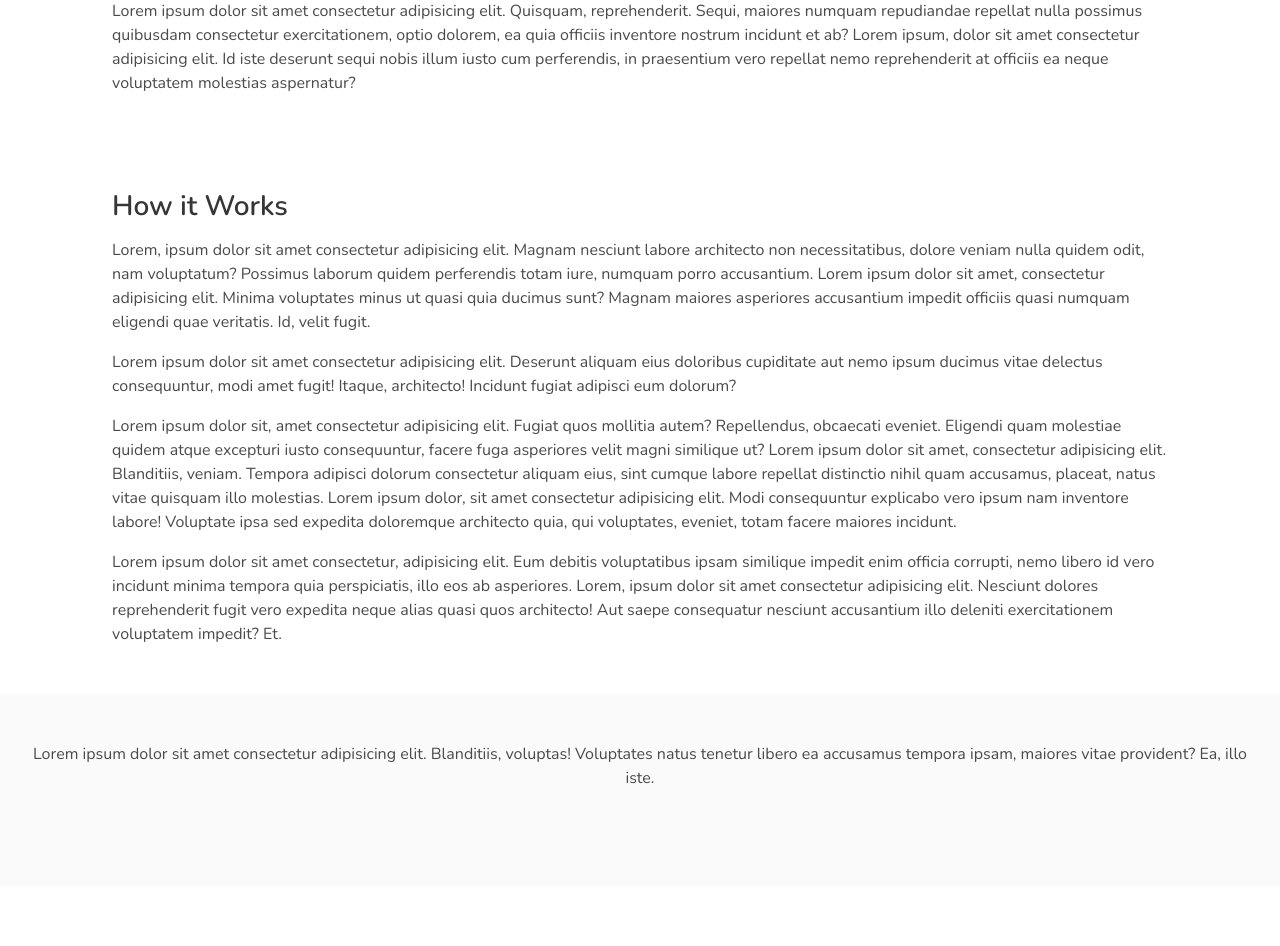
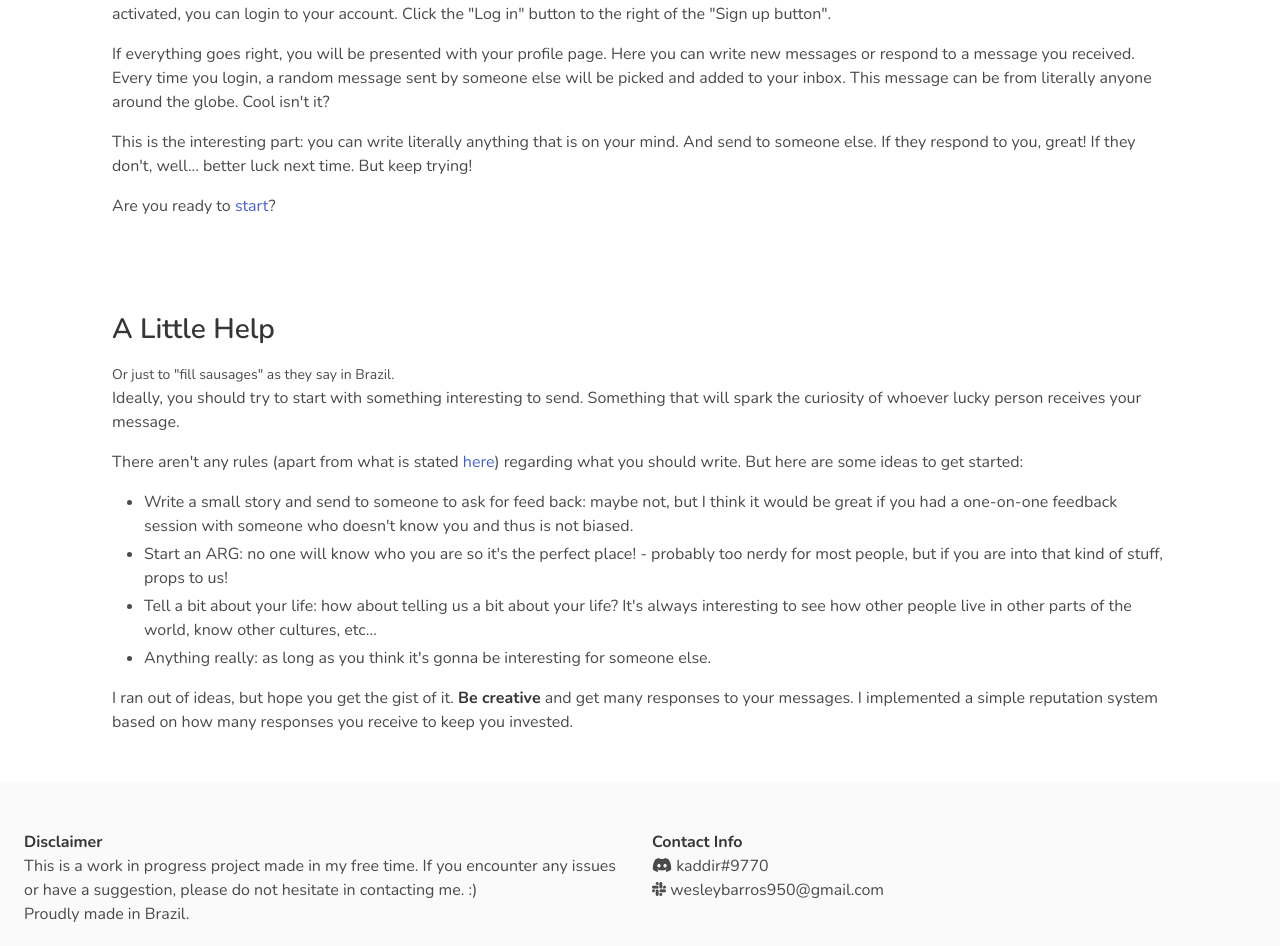
Before and after one commit to kaddirworks/devizzle-react, a React (Vite) app: page / in a window 1280 px wide. Shown: the part 926-1872 px from the top of the page. Before the commit the page ends 1812 px from the top, so only its background shows below. Built offline with nearby package versions, Linux system fonts and the light colour scheme.

Commit message:
added initial text

```diff
--- a/src/components/Footer.jsx
+++ b/src/components/Footer.jsx
@@ -8,12 +8,31 @@ class Footer extends React.Component {
   render() {
     return (
       <footer className="footer">
-        <div className="content has-text-centered">
-          <p>
-            Lorem ipsum dolor sit amet consectetur adipisicing elit. Blanditiis,
-            voluptas! Voluptates natus tenetur libero ea accusamus tempora
-            ipsam, maiores vitae provident? Ea, illo iste.
-          </p>
+        <div className="columns">
+          <div className="column">
+            <strong>Disclaimer</strong>
+            <p>
+              This is a work in progress project made in my free time. If you
+              encounter any issues or have a suggestion, please do not hesitate
+              in contacting me. :)
+            </p>
+            <p>Proudly made in Brazil.</p>
+          </div>
+          <div className="column">
+            <strong>Contact Info</strong>
+            <p>
+              <span title="Discord">
+                <i className="fa-brands fa-discord"></i>
+              </span>{" "}
+              kaddir#9770
+            </p>
+            <p>
+              <span title="Slack/Email">
+                <i class="fa-brands fa-slack"></i>
+              </span>{" "}
+              wesleybarros950@gmail.com
+            </p>
+          </div>
         </div>
       </footer>
     );
--- a/src/routes/About.jsx
+++ b/src/routes/About.jsx
@@ -11,25 +11,86 @@ class About extends React.Component {
         <div className="content">
           <section className="section" id="main">
             <h1>About</h1>
+            <small>First of all, is this font too small?</small>
             <p>
-              Lorem ipsum dolor sit amet consectetur adipisicing elit.
-              Recusandae, tenetur? Quibusdam eos molestias sed dignissimos,
-              aspernatur eum maxime veritatis hic, ratione in fugit, earum et
-              aliquam blanditiis iste sequi assumenda?
+              Hello, I hope you are doing well! If you are here, probably it's
+              because you want to know what on earth this is. Let me explain it
+              to you.
             </p>
             <p>
-              Lorem, ipsum dolor sit amet consectetur adipisicing elit. Rerum
-              nemo aspernatur nihil ut neque delectus impedit deserunt ullam
-              magnam quo blanditiis itaque quam voluptatem, dolorum totam modi
-              voluptates nobis sit. Lorem ipsum dolor sit amet consectetur
-              adipisicing elit. Dicta quasi soluta voluptatum accusantium?
-              Sapiente, tempore nesciunt alias obcaecati quo repudiandae, ea
-              accusantium molestiae adipisci illum repellendus impedit odit.
-              Culpa, veritatis. Lorem ipsum dolor sit amet consectetur,
-              adipisicing elit. Distinctio voluptatem maiores expedita illum,
-              facilis ut laborum repudiandae pariatur cum voluptatibus aperiam
-              fuga, nostrum consequuntur praesentium illo debitis. Nesciunt,
-              porro in.
+              I created this (mostly) as a portifolio project, so I could have
+              something interesting to show to potential employers. I also
+              wanted to test my own ability to develop and maintain a space like
+              this.
+            </p>
+            <p>
+              As a secondary but not less important goal, I want people to have
+              a safe and interesting place to have conversations about whatever
+              they want or make friends. We all (mostly) know how it's difficult
+              to get to know new people in today's era, so my hopes are that I
+              can at least help with this.
+            </p>
+          </section>
+
+          <section className="section">
+            <h2>
+              What does <strong>"Devizzle"</strong> mean?
+            </h2>
+            <small>Good question.</small>
+            <p>
+              One day when I was working on a completely different project I
+              needed a name. Since I'm bad at naming things I put a few topic on
+              a brand name generator and it came up with a bunch of names. This
+              is the one I chose.
+            </p>
+            <p>
+              My best guess is that one of the topics I put in the generator was
+              "tech", so the "dev" part probably comes from "developer" or
+              "development". Now the "izzle"... well, if you have a theory you
+              can let me know!
+            </p>
+            <p>
+              The domain name was actually for said completelly different
+              project but I gave up on it and still had some months left. No one
+              knows what the other project was so it is fine (I hope).
+            </p>
+          </section>
+
+          <section className="section">
+            <h2>Who is this for?</h2>
+            <small>Good question again.</small>
+            <p>
+              I think anyone bored enough to talk to strangers on the internet
+              can use this. I also want to, one day, hear stories from someone
+              who met a good friend (or maybe even the love of their lives, if
+              that's not too optimistic) using this hobby project. That would
+              make me really happy. I am not really sure. This is at the same
+              time, kind of an experiment and a portifolio project.
+            </p>
+            <p>
+              I like to think the objective is to have a place where you can go
+              and make new friends or at the very least have interesting
+              conversations.
+            </p>
+          </section>
+
+          <section className="section">
+            <h2>
+              Who is this <strong>NOT</strong> for?
+            </h2>
+            <small>Just in case this comes as a surprise.</small>
+            <p>
+              If you plan on using this place to spread any kind of
+              misinformation, hate speech, catfishing, self-promoting, or
+              anything that is not nice this is not the place for you and you
+              should go somewhere else. Actually, what even is wrong with you if
+              you do that?
+            </p>
+            <p>
+              Whilst I am not able to actively moderate or pay someone to do so,
+              there is the option to report messages on your conversation panel.
+              Reported messages will be investigated and the perpetrator's
+              account deleted.
             </p>
           </section>
         </div>
--- a/src/routes/Home.jsx
+++ b/src/routes/Home.jsx
@@ -22,66 +22,82 @@ class Home extends React.Component {
 
         <div className="container">
           <div className="content">
-            <section className="section">
-              <h1>Home</h1>
+            {/* <section className="section">
+              <h1>Welcome</h1>
+              <p></p>
+            </section> */}
+
+            <section className="section" id="how-it-works">
+              <h2>How it Works</h2>
+              <small>A short guide on how to use this.</small>
               <p>
-                Lorem ipsum dolor sit amet consectetur adipisicing elit. Error
-                debitis inventore dolor mollitia magnam, nulla soluta quis iste
-                praesentium reiciendis dignissimos dolorum minus veritatis
-                impedit beatae atque voluptate porro aliquid?
+                First things first you need an account. Click "Sign up" at the
+                top right corner of the page. After submitting your details, a
+                confirmation email will be sent to you with a link to activate
+                your account. After you have successfully (this part is
+                important, as this was apparently made by a donkey) activated,
+                you can login to your account. Click the "Log in" button to the
+                right of the "Sign up button".
               </p>
               <p>
-                Lorem ipsum dolor sit amet consectetur adipisicing elit.
-                Quisquam, reprehenderit. Sequi, maiores numquam repudiandae
-                repellat nulla possimus quibusdam consectetur exercitationem,
-                optio dolorem, ea quia officiis inventore nostrum incidunt et
-                ab? Lorem ipsum, dolor sit amet consectetur adipisicing elit. Id
-                iste deserunt sequi nobis illum iusto cum perferendis, in
-                praesentium vero repellat nemo reprehenderit at officiis ea
-                neque voluptatem molestias aspernatur?
+                If everything goes right, you will be presented with your
+                profile page. Here you can write new messages or respond to a
+                message you received. Every time you login, a random message
+                sent by someone else will be picked and added to your inbox.
+                This message can be from literally anyone around the globe. Cool
+                isn't it?
+              </p>
+              <p>
+                This is the interesting part: you can write literally anything
+                that is on your mind. And send to someone else. If they respond
+                to you, great! If they don't, well... better luck next time. But
+                keep trying!
+              </p>
+              <p>
+                Are you ready to <Link to="/register">start</Link>?
               </p>
             </section>
-            <section className="section" id="how-it-works">
-              <h2>How it Works</h2>
+
+            <section className="section">
+              <h2>A Little Help</h2>
+              <small>Or just to "fill sausages" as they say in Brazil.</small>
               <p>
-                Lorem, ipsum dolor sit amet consectetur adipisicing elit. Magnam
-                nesciunt labore architecto non necessitatibus, dolore veniam
-                nulla quidem odit, nam voluptatum? Possimus laborum quidem
-                perferendis totam iure, numquam porro accusantium. Lorem ipsum
-                dolor sit amet, consectetur adipisicing elit. Minima voluptates
-                minus ut quasi quia ducimus sunt? Magnam maiores asperiores
-                accusantium impedit officiis quasi numquam eligendi quae
-                veritatis. Id, velit fugit.
+                Ideally, you should try to start with something interesting to
+                send. Something that will spark the curiosity of whoever lucky
+                person receives your message.
               </p>
               <p>
-                Lorem ipsum dolor sit amet consectetur adipisicing elit.
-                Deserunt aliquam eius doloribus cupiditate aut nemo ipsum
-                ducimus vitae delectus consequuntur, modi amet fugit! Itaque,
-                architecto! Incidunt fugiat adipisci eum dolorum?
+                There aren't any rules (apart from what is stated{" "}
+                <Link to="/about">here</Link>) regarding what you should write.
+                But here are some ideas to get started:
               </p>
+              <ul>
+                <li>
+                  Write a small story and send to someone to ask for feed back:
+                  maybe not, but I think it would be great if you had a
+                  one-on-one feedback session with someone who doesn't know you
+                  and thus is not biased.
+                </li>
+                <li>
+                  Start an ARG: no one will know who you are so it's the perfect
+                  place! - probably too nerdy for most people, but if you are
+                  into that kind of stuff, props to us!
+                </li>
+                <li>
+                  Tell a bit about your life: how about telling us a bit about
+                  your life? It's always interesting to see how other people
+                  live in other parts of the world, know other cultures, etc...
+                </li>
+                <li>
+                  Anything really: as long as you think it's gonna be
+                  interesting for someone else.
+                </li>
+              </ul>
               <p>
-                Lorem ipsum dolor sit, amet consectetur adipisicing elit. Fugiat
-                quos mollitia autem? Repellendus, obcaecati eveniet. Eligendi
-                quam molestiae quidem atque excepturi iusto consequuntur, facere
-                fuga asperiores velit magni similique ut? Lorem ipsum dolor sit
-                amet, consectetur adipisicing elit. Blanditiis, veniam. Tempora
-                adipisci dolorum consectetur aliquam eius, sint cumque labore
-                repellat distinctio nihil quam accusamus, placeat, natus vitae
-                quisquam illo molestias. Lorem ipsum dolor, sit amet consectetur
-                adipisicing elit. Modi consequuntur explicabo vero ipsum nam
-                inventore labore! Voluptate ipsa sed expedita doloremque
-                architecto quia, qui voluptates, eveniet, totam facere maiores
-                incidunt.
-              </p>
-              <p>
-                Lorem ipsum dolor sit amet consectetur, adipisicing elit. Eum
-                debitis voluptatibus ipsam similique impedit enim officia
-                corrupti, nemo libero id vero incidunt minima tempora quia
-                perspiciatis, illo eos ab asperiores. Lorem, ipsum dolor sit
-                amet consectetur adipisicing elit. Nesciunt dolores
-                reprehenderit fugit vero expedita neque alias quasi quos
-                architecto! Aut saepe consequatur nesciunt accusantium illo
-                deleniti exercitationem voluptatem impedit? Et.
+                I ran out of ideas, but hope you get the gist of it.{" "}
+                <strong>Be creative</strong> and get many responses to your
+                messages. I implemented a simple reputation system based on how
+                many responses you receive to keep you invested.
               </p>
             </section>
           </div>
--- a/src/routes/Login.jsx
+++ b/src/routes/Login.jsx
@@ -22,6 +22,7 @@ class Login extends React.Component {
 
     this.handleLogin = (accessToken, userId, username, expiration) => {
       let exp = new Date(expiration).toUTCString();
+      // TODO: add Secure; again once I have an SSL certificate
       document.cookie = `access_token=${accessToken}; SameSite=Lax; expires=${exp};`;
       document.cookie = `username=${username}; SameSite=Lax; expires=${exp};`;
       document.cookie = `user_id=${userId}; SameSite=Lax; expires=${exp};`;
--- a/src/routes/Profile.jsx
+++ b/src/routes/Profile.jsx
@@ -32,10 +32,7 @@ class Profile extends React.Component {
                 Welcome back, <strong>{this.context.userInfo.username}</strong>!
               </h1>
               <p>
-                Lorem ipsum dolor sit amet consectetur adipisicing elit.
-                Exercitationem at beatae, molestiae, ea distinctio similique,
-                deleniti esse et temporibus cum provident accusamus laborum
-                natus ratione ipsam rem blanditiis corrupti itaque.
+                Come here to check if your messages have been received by someone.
               </p>
               <UserMessagesPanel />
             </section>
```
